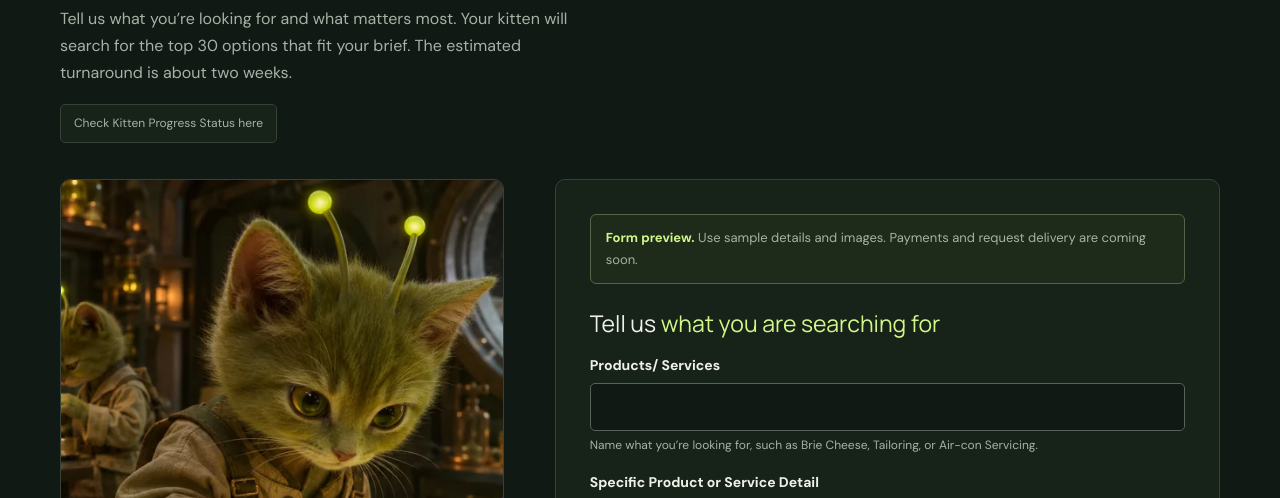
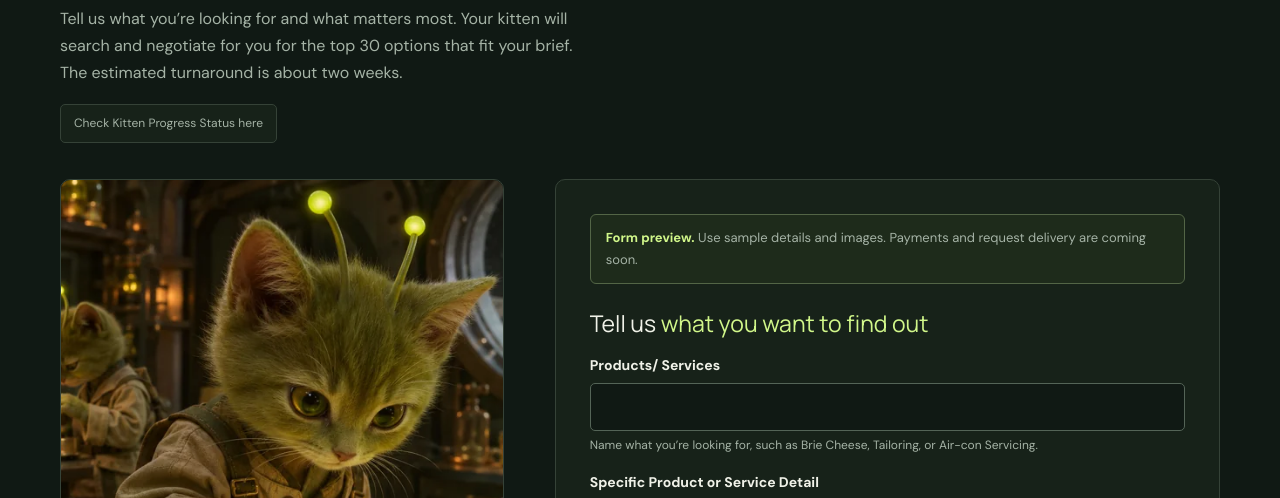
Before and after one commit to unemployedkittens/unemployedkittens, a plain HTML site: page rent-a-kitten.html in a window 1280 px wide. Shown: the part 248-746 px from the top of the page. Drawn offline with Linux system fonts and the light colour scheme.

Commit message:
Update rent-a-kitten.html

```diff
--- a/rent-a-kitten.html
+++ b/rent-a-kitten.html
@@ -19,7 +19,7 @@
   <main class="wrap rental-page">
     <header class="rental-intro">
       <h1>Rent <em>a Kitten</em></h1>
-      <p>Tell us what you’re looking for and what matters most. Your kitten will search for the top 30 options that fit your brief. The estimated turnaround is about two weeks.</p>
+      <p>Tell us what you’re looking for and what matters most. Your kitten will search and negotiate for you for the top 30 options that fit your brief. The estimated turnaround is about two weeks.</p>
       <button class="progress-button" type="button" disabled>Check Kitten Progress Status here</button>
     </header>
 
@@ -31,7 +31,7 @@
         <noscript><p class="preview-note">Enable JavaScript to try the payment and tracking preview.</p></noscript>
 
         <fieldset id="research-brief" class="form-section">
-          <legend>Tell us <em>what you are searching for</em></legend>
+          <legend>Tell us <em>what you want to find out</em></legend>
 
           <div class="form-field">
             <label for="products-services">Products/ Services</label>
```
